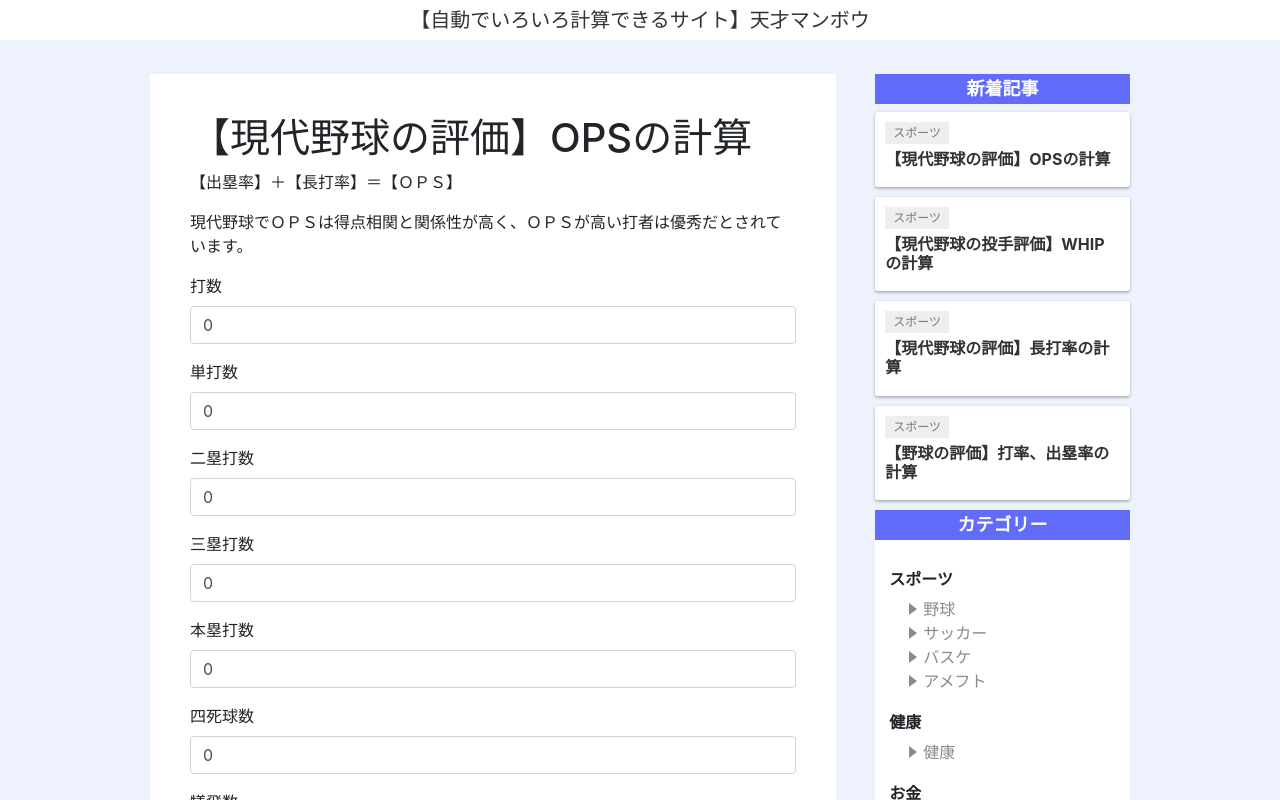
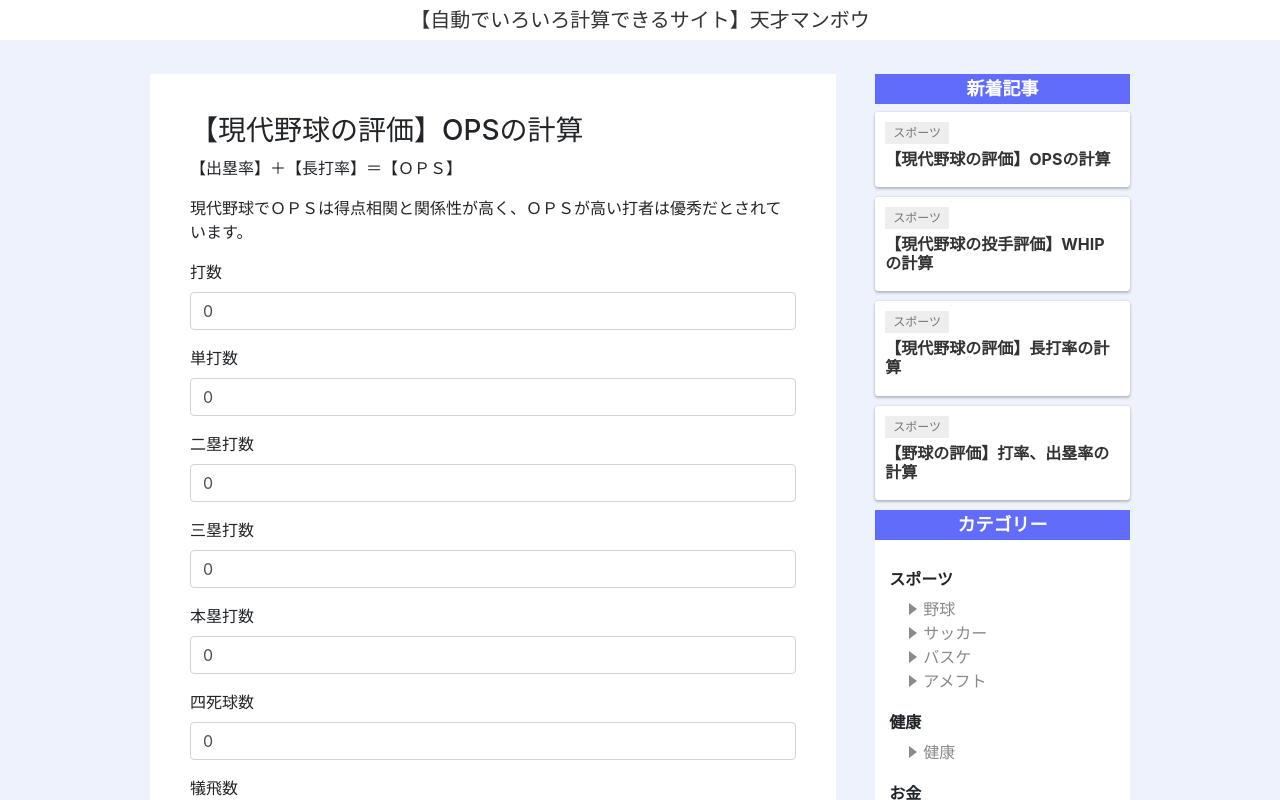
Before and after one commit to rk5155/calragu, a Vue app: page /baseball/ops in a window 1280 px wide. Shown: the top 800 px of the page. Built offline with nearby package versions, Linux system fonts and the light colour scheme.

Commit message:
article.scssを作成し、全ての記事に読み込まれるようにした

```diff
--- a/src/App.vue
+++ b/src/App.vue
@@ -58,6 +58,7 @@ export default {
 </script>
 
 <style lang="scss">
+@import "@/assets/scss/article.scss";
 
 main {
     background-color: $bodyColor;
--- /dev/null
+++ b/src/assets/scss/article.scss
@@ -0,0 +1,5 @@
+.calculation {
+    h1 {
+        font-size: 28px;
+    }
+}
```
